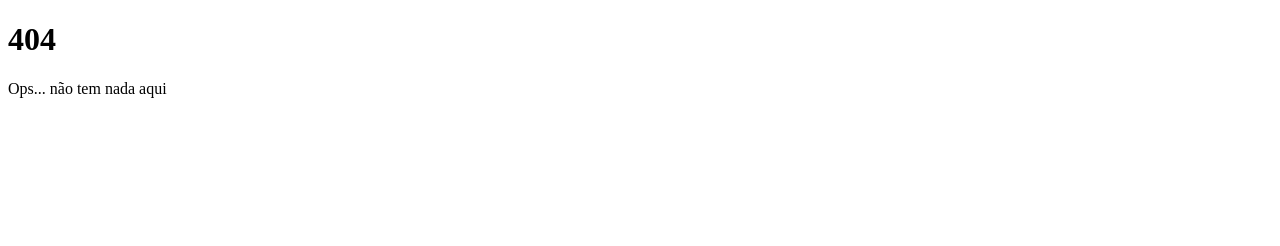
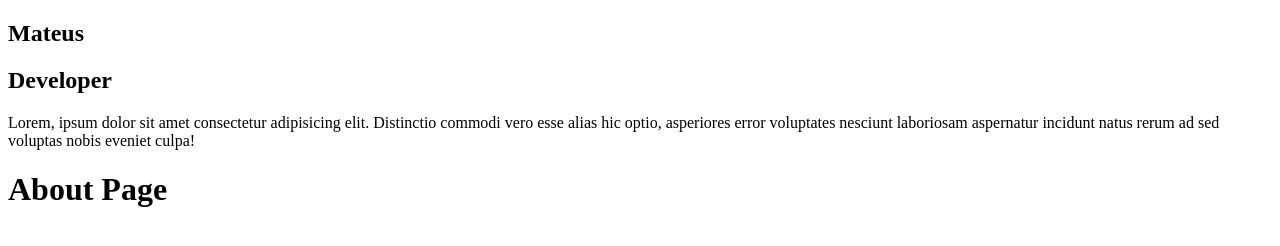
Before and after one commit to mateus4k/blog, a Gatsby site: page /about in a window 1280 px wide. Before the commit this address had no page. Built offline with nearby package versions, Linux system fonts and the light colour scheme; Gatsby itself is replaced by a stand-in of ours.

Commit message:
Create about page

```diff
--- /dev/null
+++ b/src/components/Profile/index.js
@@ -0,0 +1,16 @@
+import React from "react"
+
+const Profile = () => (
+  <div className="container">
+    <h1>Mateus</h1>
+    <h2>Developer</h2>
+    <p>
+      Lorem, ipsum dolor sit amet consectetur adipisicing elit. Distinctio
+      commodi vero esse alias hic optio, asperiores error voluptates nesciunt
+      laboriosam aspernatur incidunt natus rerum ad sed voluptas nobis eveniet
+      culpa!
+    </p>
+  </div>
+)
+
+export default Profile
--- a/src/components/layout.js
+++ b/src/components/layout.js
@@ -1,13 +1,16 @@
 import React from "react"
 import PropTypes from "prop-types"
 
-const Layout = ({ children }) => {
-  return (
-    <>
-      <main>{children}</main>
-    </>
-  )
-}
+import Profile from "./Profile"
+
+const Layout = ({ children }) => (
+  <>
+    <aside>
+      <Profile />
+    </aside>
+    <main>{children}</main>
+  </>
+)
 
 Layout.propTypes = {
   children: PropTypes.node.isRequired,
--- /dev/null
+++ b/src/pages/about.js
@@ -0,0 +1,16 @@
+import React from "react"
+import { Link } from "gatsby"
+
+import Layout from "../components/layout"
+import SEO from "../components/seo"
+
+const AboutPage = () => (
+  <>
+    <Layout>
+      <SEO title="About" />
+      <h1>About Page</h1>
+    </Layout>
+  </>
+)
+
+export default AboutPage
```
Also changed, not shown: src/pages/index.js (+9 -0 lines).
